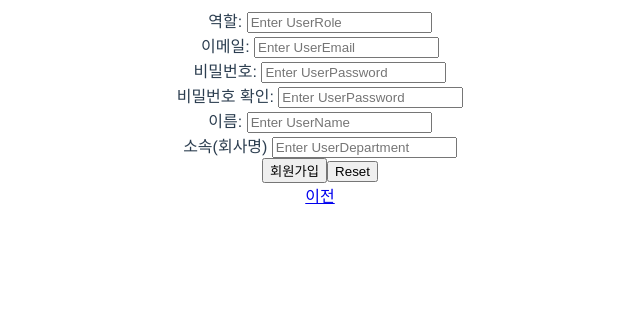
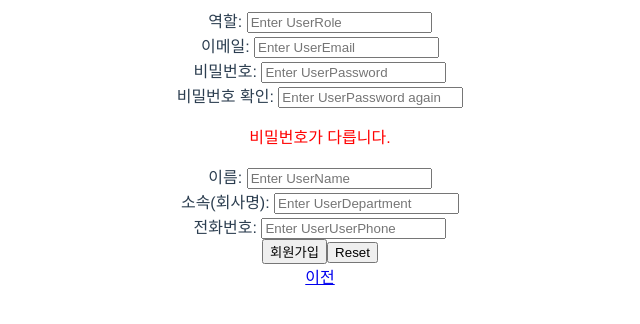
Before and after one commit to sspaka/webterview, a Vue app in the folder frontend/: page /signup in a window 1280 px wide. Shown: the top 324 px of the page, without its empty margins (320-960 px from the left). Built offline with nearby package versions, Linux system fonts and the light colour scheme.

Commit message:
#2 feat FE 회원가입, 로그인 유효성검사

```diff
--- a/frontend/package.json
+++ b/frontend/package.json
@@ -15,6 +15,7 @@
     "vue-router": "^4.0.3",
     "vuelidate": "^0.7.7",
     "vuex": "^4.0.0",
+    "yarn": "^1.22.19",
     "yup": "^0.32.11"
   },
   "devDependencies": {
--- a/frontend/src/main.js
+++ b/frontend/src/main.js
@@ -2,7 +2,5 @@ import { createApp } from 'vue'
 import App from './App.vue'
 import router from './router'
 import store from './store'
-import VeeValidate from 'vee-validate'
 
-
-createApp(App).use(store).use(router, VeeValidate).mount('#app')
+createApp(App).use(store).use(router).mount('#app')
--- a/frontend/src/views/HomeView.vue
+++ b/frontend/src/views/HomeView.vue
@@ -9,9 +9,10 @@
     </div>
 
     <form @submit.prevent="login(credentials)" @reset="onReset">
+
       <div>
         <label for="UserEmail">이메일: </label>
-        <input id="UserEmail" v-model="credentials.UserEmail" type="text" name="이메일" placeholder="Enter your UserEmail" required>
+        <input id="UserEmail" v-model="credentials.UserEmail" type="email" name="이메일" placeholder="Enter your UserEmail" required>
       </div>
       <div>
         <label for="UserPassword">비밀번호: </label>
@@ -21,6 +22,14 @@
       <button type="reset">reset</button>
       <router-link to="/signup">회원가입</router-link>
     </form>
+    <!-- <Form @submit.prevent="login(credentials)" :validation-schema="schema" v-slot= "{ errors }">
+      <div class="form-group col">
+        <label>Email</label>
+        <Field name="email" type="text" class="form-control" :class="{ 'is-invalid': errors.email }" />
+        <div class="invalid-feedback">{{errors.email}}</div>
+      </div>
+      <button type="submit">login</button>
+    </Form> -->
   </div>
 </template>
 
@@ -28,18 +37,29 @@
 // @ is an alias to /src
 import { mapActions, mapGetters } from 'vuex'
 import AccountErrorList from '@/components/AccountErrorList.vue'
+// import { Form, Field } from 'vee-validate';
+// import * as Yup from 'yup'
 
 export default {
   name: 'HomeView',
   components: {
     AccountErrorList,
+    //Form,
+    //Field,
   },
   data() {
+    // const schema = Yup.object().shape({
+    //     email: Yup.string()
+    //       .required('Email is required')
+    //       .email('Email is invalid'),
+    //   })
+
     return {
       credentials: {
         userEmail: '',
         UserPassword: '',
-      }
+      },
+      //schema
     }
   },
   computed: {
--- a/frontend/src/views/SignupView.vue
+++ b/frontend/src/views/SignupView.vue
@@ -14,23 +14,29 @@
       </div>
       <div>
         <label for="UserEmail">이메일: </label>
-        <input id="UserEmail" v-model="credentials.UserEmail" type="text" placeholder="Enter UserEmail" required />
+        <input id="UserEmail" v-model="credentials.UserEmail" type="email" placeholder="Enter UserEmail" required />
       </div>
       <div>
         <label for="UserPassword">비밀번호:  </label>
-        <input id="UserPassword" v-model="credentials.UserPassword1" type="password" placeholder="Enter UserPassword" required />
+        <input id="UserPassword" v-model="credentials.UserPassword1" type="password" placeholder="Enter UserPassword" minlength="8" maxlength="50" required />
       </div>
       <div>
-        <label for="UserPassword">비밀번호 확인: </label>
-        <input id="UserPassword" v-model="credentials.UserPassword2" type="password" placeholder="Enter UserPassword" required />
+        <label for="UserPassword Confirmation">비밀번호 확인: </label>
+        <input @input="passwordConfirm" id="UserPassword Confirmation" v-model="credentials.UserPassword2" type="password" placeholder="Enter UserPassword again" minlength="8" maxlength="50" required />
+        <!-- <p v-if="PasswordConfirm">비밀번호가 다릅니다.</p> -->
+        <div v-if="PasswordConfirm" v-html="htmlString"></div>
       </div>
       <div>
         <label for="UserName">이름: </label>
         <input id="UserName" v-model="credentials.UserName" type="text" placeholder="Enter UserName" required />
       </div>
       <div>
-        <label for="UserDepartment">소속(회사명) </label>
+        <label for="UserDepartment">소속(회사명): </label>
         <input id="UserDepartment" v-model="credentials.UserDepartment" type="text" placeholder="Enter UserDepartment" required />
+      </div>
+      <div>
+        <label for="UserPhone">전화번호: </label>
+        <input id="UserPhone" v-model="credentials.UserUserPhone" type="tel" placeholder="Enter UserUserPhone" pattern = "[0-9]{3}-[0-9]{4}-[0-9]{4}" required />
       </div>
 
       <button type="submit">회원가입</button>
@@ -51,6 +57,8 @@
     },
     data() {
       return {
+        htmlString: '<p style="color:red;">비밀번호가 다릅니다.</p>',
+        PasswordConfirm: true,
         credentials: {
           UserRole: '',
           UserEmail: '',
@@ -58,6 +66,7 @@
           UserPassword1: '',
           UserPassword2: '',
           UserDepartment: '',
+          UserPhone: '',
         }
       }
     },
@@ -66,6 +75,19 @@
     },
     methods: {
       ...mapActions(['signup']),
+      passwordConfirm() {
+        var p1 = document.getElementById('UserPassword').value;
+        var p2 = document.getElementById('UserPassword Confirmation').value;
+        if( p1 != p2 ) {
+          //alert("비밀번호가 일치 하지 않습니다");
+          this.PasswordConfirm = true
+          return false;
+        } else{
+          //alert("비밀번호가 일치합니다");
+          this.PasswordConfirm = false
+          return true;
+        }
+      },
       onReset(event) {
         event.preventDefault()
         // Reset our form values
@@ -75,6 +97,7 @@
         this.credentials.UserPassword2 = ''
         this.credentials.UserName = ''
         this.credentials.UserDepartment = ''
+        this.credentials.UserPhone = ''
       }
     },
   }
```
Also changed, not shown: 2 other files (tests, documents, lock files or other folders).
